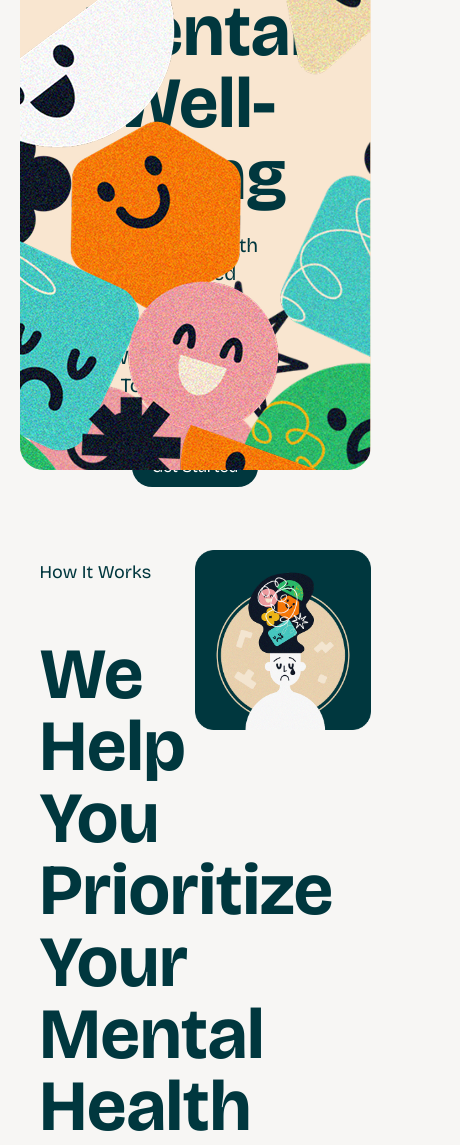
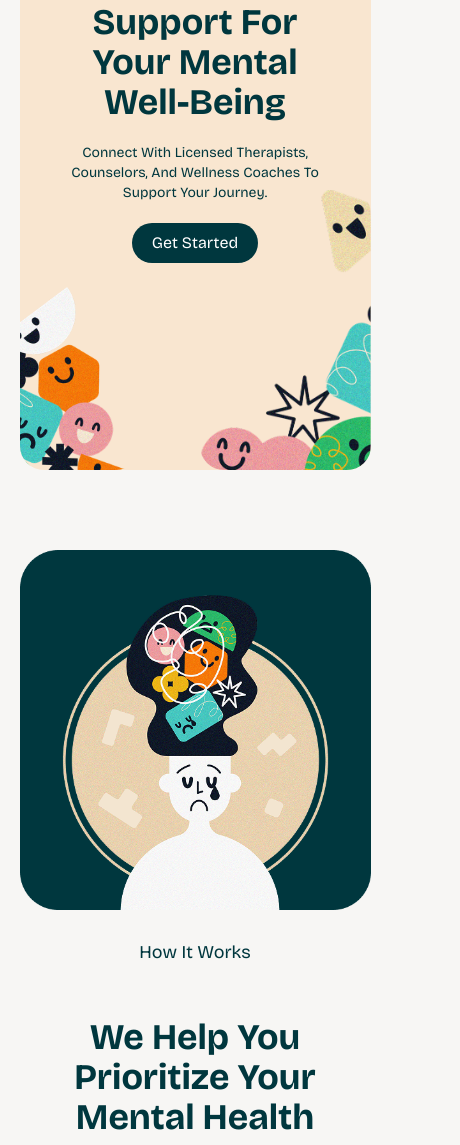
Before and after one commit to AndreFirmansyah06/Solus-Mental-Health, a website: page index.html in a window 390 px wide. Shown: the part 325-1470 px from the top of the page, 460 px wide, since content can reach past the window. Drawn offline with nearby package versions, Linux system fonts and the light colour scheme.

Commit message:
mulai handle responsive

```diff
--- a/index.html
+++ b/index.html
@@ -16,21 +16,21 @@
           >
             <img
               src="assets/Illustration_1.png"
-              class="absolute bottom-0 right-0 h-140 rounded-3xl"
+              class="absolute bottom-0 right-0 w-auto h-70 xl:h-140 rounded-3xl z-10"
               alt=""
             />
             <img
               src="assets/Illustration_2.png"
-              class="absolute left-0 bottom-0 rounded-3xl"
+              class="absolute left-0 bottom-0 w-30 h-auto rounded-3xl z-10"
               alt=""
             />
             <div
-              class="text w-[50%] flex flex-col items-center justify-center text-center gap-5 text-[#00373E]"
+              class="text w-[80%] lg:w-[50%] flex flex-col items-center justify-center text-center gap-5 text-[#00373E] z-20"
             >
-              <p class="text-7xl font-bold">
+              <p class="text-4xl xl:text-7xl font-bold">
                 support for your mental well-being
               </p>
-              <p class="text-xl font-normal">
+              <p class="text-sm lg:text-xl font-normal">
                 Connect with licensed therapists, counselors, and wellness
                 coaches to support your journey.
               </p>
@@ -41,10 +41,13 @@
           </div>
 
           <!-- How It Works  -->
-          <div class="how-it-works grid grid-cols-2 py-20">
-            <div class="text-[#00373E] py-2 px-5 space-y-13 text-2xl">
-              <p class="text-lg">how it works</p>
-              <p class="font-bold text-7xl">
+          <div class="how-it-works grid grid-cols-1 lg:grid-cols-2 py-20 gap-5">
+            <div
+              class="text-[#00373E] py-2 px-5 space-y-13 text-2xl order-2 lg:order-1 text-center lg:text-start"
+            >
+            <p class="text-lg">how it works</p>
+
+              <p class="font-bold  text-4xl lg:text-7xl">
                 We Help You Prioritize Your Mental Health
               </p>
               <p>
@@ -52,19 +55,19 @@
                 journey with trusted professionals.
               </p>
               <button
-                class="bg-[#00373E] text-white px-5 py-2 rounded-3xl text-lg"
+                class="bg-[#00373E] text-white px-5 py-2 rounded-3xl text-sm lg:text-lg"
               >
                 Find a Therapist
               </button>
             </div>
-            <div class="image mx-auto">
+            <div class="image mx-auto order-1 lg:order-2">
               <img src="assets/Frame 4.png" class="w-120 h-auto" alt="" />
             </div>
           </div>
 
           <!-- Service  -->
 
-          <div class="service py-20 text-[#00373E]">
+          <!-- <div class="service py-20 text-[#00373E]">
             <div class="title flex flex-col items-center gap-3 text-2xl">
               <p>services</p>
               <p class="text-7xl font-bold w-[40%] text-center">
@@ -104,9 +107,12 @@
                 </button>
               </div>
             </div>
+            </div> -->
 
-            <!-- Wellness Coaching -->
-            <div class="banner w-full relative bg-white rounded-3xl p-10 h-100 space-y-10">
+          <!-- Wellness Coaching -->
+          <!-- <div
+              class="banner w-full relative bg-white rounded-3xl p-10 h-100 space-y-10"
+            >
               <p class="text-7xl font-bold">Wellness Coaching</p>
               <p class="text-xl w-[50%]">
                 Personalized guidance to help you build healthier habits, manage
@@ -116,9 +122,84 @@
                 routines for mental, emotional, and physical well-being.
               </p>
               <button>Learn More</button>
-              <img src="assets/illustration_6.png" class="absolute right-0 bottom-0 w-auto h-100 rounded-3xl" alt="">
-            </div>
-          </div>
+              <img
+                src="assets/illustration_6.png"
+                class="absolute right-0 bottom-0 w-auto h-100 rounded-3xl"
+                alt=""
+              />
+            </div> -->
+
+          <!-- Our Partners  -->
+          <!-- <div
+              class="our-partners flex justify-around items-center px-5 py-10 bg-white rounded-3xl my-20"
+            >
+              <p class="text-xl font-semibold">our partners</p>
+              <img src="assets/Company logo.png" alt="" />
+              <img src="assets/Company logo (1).png" alt="" />
+              <img src="assets/Company logo (2).png" alt="" />
+              <img src="assets/Company logo (3).png" alt="" />
+              <img src="assets/Company logo (4).png" alt="" />
+            </div> -->
+
+          <!-- Explore & Learn  -->
+          <!-- <div class="explore-wrapper py-20 text-2xl">
+              <div class="title flex flex-col items-center gap-5">
+                <p>explore & learn</p>
+                <p class="text-7xl font-bold w-[40%]">
+                  Resources for Your Well-being
+                </p>
+                <p class="w-[50%] text-center">
+                  Explore expert insights, self-care guides, and tools to
+                  support your mental health.
+                </p>
+              </div>
+              <div class="card-wrapper flex justify-around flex-wrap my-10">
+                <div
+                  class="card-item bg-white rounded-4xl text-center px-5 py-10 w-[30%] h-100 space-y-15 text-lg"
+                >
+                  <p class="font-bold text-3xl">Articles & Guides</p>
+                  <p>
+                    Practical tips on stress management, mindfulness, and
+                    emotional resilience.
+                  </p>
+                  <button class="bg-[#EFC01D] rounded-3xl px-5 py-2">
+                    Explore
+                  </button>
+                </div>
+                <div
+                  class="card-item bg-white rounded-4xl text-center py-10 px-5 w-[30%] h-100 space-y-15 text-lg"
+                >
+                  <p class="font-bold text-3xl">Meditation & Relaxation</p>
+                  <p>
+                    Audio sessions for guided meditation and deep breathing
+                    exercises.
+                  </p>
+                  <button class="bg-[#4CCBBB] rounded-3xl px-5 py-2">
+                    Explore
+                  </button>
+                </div>
+                <div
+                  class="card-item bg-white rounded-4xl text-center py-10 px-5 w-[30%] h-100 space-y-15 text-lg"
+                >
+                  <p class="font-bold text-3xl">Webinars & Workshops</p>
+                  <p>
+                    Live and recorded sessions with mental health professionals.
+                  </p>
+                  <button class="bg-[#F39CAC] rounded-3xl px-5 py-2">
+                    Explore
+                  </button>
+                </div>
+              </div>
+            </div> -->
+
+          <!-- Community -->
+          <!-- <div class="community relative w-full h-fit bg-white rounded-3xl px-15 py-10 space-y-5 text-xl">
+              <p>community</p>
+              <p class="text-7xl font-bold w-[50%]">You’re Not Alone on This Journey</p>
+              <p class="w-[40%]">Connect with others, share experiences, and find encouragement in a safe, supportive space.</p>
+              <button class="bg-[#00373E] px-5 py-2 rounded-3xl text-white">Join The Community</button>
+              <img src="assets/Illustration_11.png" class="absolute right-0 bottom-0 w-auto h-70 " alt="">
+             </div> -->
         </div>
       </div>
     </main>
```
Also changed, not shown: assets/Company logo (1).png (added), assets/Company logo (2).png (added), assets/Company logo (3).png (added), assets/Company logo (4).png (added), assets/Company logo.png (added), assets/Illustration_11.png (added), style/output.css.
